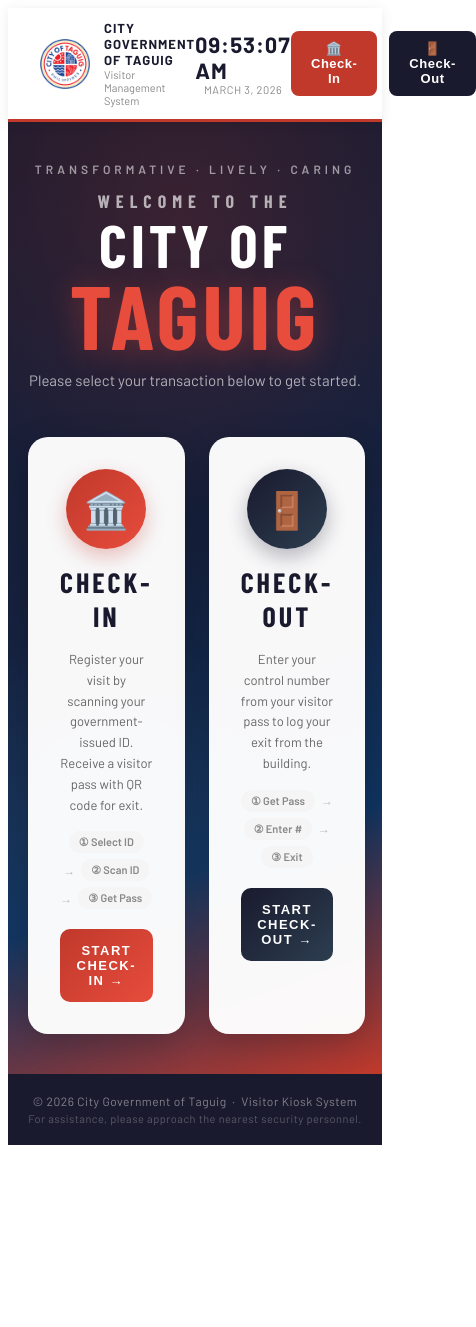
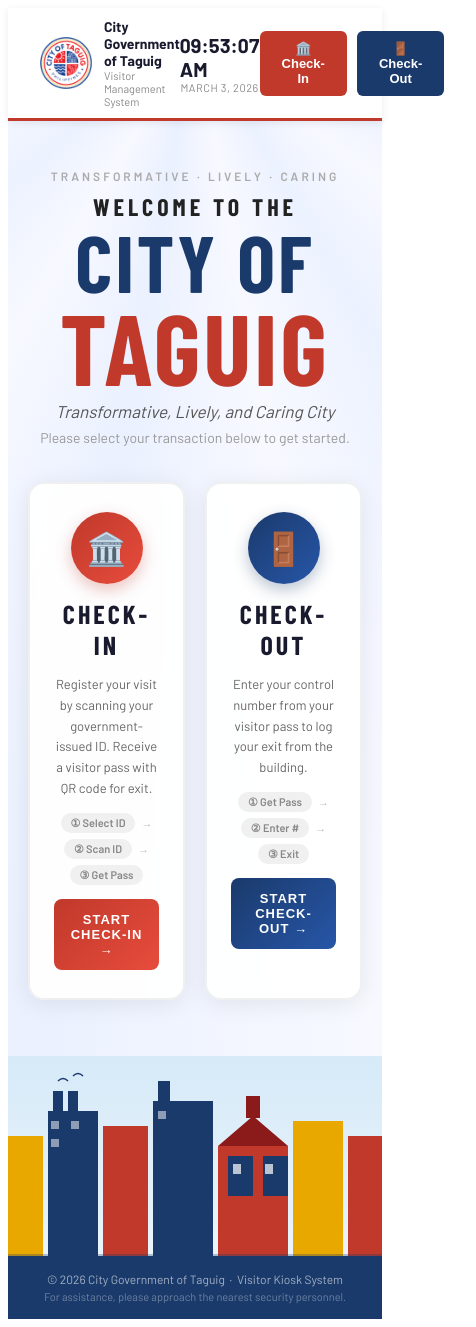
Before and after one commit to relente-patriciajoy/Taguig-Kiosk-System, an Angular app in the folder frontend/: page / in a window 390 px wide. Shown: the whole page, 476 px wide, since content can reach past the window. Before the commit the page ends 1153 px from the top, so only its background shows below. Built offline with nearby package versions, Linux system fonts and the light colour scheme; a web font is replaced by a local one.

Commit message:
feat: refactor landing page structure and styles for improved layout and responsiveness

```diff
--- a/frontend/src/app/landing/landing.css
+++ b/frontend/src/app/landing/landing.css
@@ -6,22 +6,23 @@
   padding: 0;
 }
 
-.landing-wrapper {
+/* ── Page Wrapper ── */
+.page-wrapper {
   min-height: 100vh;
   display: flex;
   flex-direction: column;
   font-family: 'Barlow', sans-serif;
-  background: #f0f2f5;
+  background: #ffffff;
 }
 
-/* ── Nav ── */
-.top-nav {
+/* ── Nav Bar ── */
+.nav-bar {
   display: flex;
   align-items: center;
   justify-content: space-between;
   background: #fff;
-  padding: 12px 32px;
-  box-shadow: 0 2px 12px rgba(0, 0, 0, 0.08);
+  padding: 10px 32px;
+  box-shadow: 0 2px 8px rgba(0, 0, 0, 0.08);
   border-bottom: 3px solid #c0392b;
   position: sticky;
   top: 0;
@@ -31,29 +32,27 @@
 .nav-brand {
   display: flex;
   align-items: center;
-  gap: 14px;
+  gap: 12px;
 }
 
 .nav-logo {
-  width: 50px;
-  height: 50px;
+  width: 52px;
+  height: 52px;
   object-fit: contain;
 }
 
-.nav-title-group {
+.nav-info {
   display: flex;
   flex-direction: column;
 }
 
-.nav-city {
-  font-size: 13px;
+.nav-title {
+  font-size: 14px;
   font-weight: 700;
   color: #1a1a2e;
-  letter-spacing: 1px;
-  text-transform: uppercase;
 }
 
-.nav-subtitle {
+.nav-sub {
   font-size: 11px;
   color: #888;
 }
@@ -65,11 +64,10 @@
 }
 
 .clock-time {
-  font-size: 22px;
+  font-size: 20px;
   font-weight: 700;
   color: #1a1a2e;
   font-variant-numeric: tabular-nums;
-  letter-spacing: 1px;
 }
 
 .clock-date {
@@ -79,199 +77,202 @@
   letter-spacing: 0.5px;
 }
 
-.nav-links {
+.nav-actions {
   display: flex;
-  gap: 12px;
+  gap: 10px;
 }
 
-.nav-btn {
-  padding: 10px 20px;
+.btn-checkin,
+.btn-checkout {
+  padding: 10px 22px;
   border: none;
-  border-radius: 8px;
+  border-radius: 6px;
   font-size: 13px;
   font-weight: 700;
   cursor: pointer;
-  letter-spacing: 0.5px;
   transition: transform 0.2s, box-shadow 0.2s;
 }
 
-.nav-btn:hover {
+.btn-checkin:hover,
+.btn-checkout:hover {
   transform: translateY(-2px);
-  box-shadow: 0 6px 16px rgba(0, 0, 0, 0.15);
+  box-shadow: 0 4px 12px rgba(0, 0, 0, 0.15);
 }
 
-.nav-btn-checkin {
+.btn-checkin {
   background: #c0392b;
   color: white;
 }
 
-.nav-btn-checkout {
-  background: #1a1a2e;
+.btn-checkout {
+  background: #1a3a6b;
   color: white;
 }
 
-/* ── Hero ── */
-.hero {
+/* ── Main Content ── */
+.main-content {
   flex: 1;
+  display: flex;
+  flex-direction: column;
+  align-items: center;
+  padding: 48px 20px 24px 20px;
   position: relative;
-  display: flex;
-  align-items: center;
-  justify-content: center;
-  min-height: calc(100vh - 80px);
   overflow: hidden;
+  /* Sunray background using conic gradient */
+  background:
+    conic-gradient(from 270deg at 50% -10%,
+      rgba(220, 230, 255, 0.55) 0deg,
+      rgba(255, 255, 255, 0) 20deg,
+      rgba(220, 230, 255, 0.45) 40deg,
+      rgba(255, 255, 255, 0) 60deg,
+      rgba(220, 230, 255, 0.40) 80deg,
+      rgba(255, 255, 255, 0) 100deg,
+      rgba(220, 230, 255, 0.45) 120deg,
+      rgba(255, 255, 255, 0) 140deg,
+      rgba(220, 230, 255, 0.40) 160deg,
+      rgba(255, 255, 255, 0) 180deg,
+      rgba(220, 230, 255, 0.45) 200deg,
+      rgba(255, 255, 255, 0) 220deg,
+      rgba(220, 230, 255, 0.40) 240deg,
+      rgba(255, 255, 255, 0) 260deg,
+      rgba(220, 230, 255, 0.45) 280deg,
+      rgba(255, 255, 255, 0) 300deg,
+      rgba(220, 230, 255, 0.40) 320deg,
+      rgba(255, 255, 255, 0) 340deg,
+      rgba(220, 230, 255, 0.45) 360deg),
+    #f7f9ff;
 }
 
-.hero-bg {
-  position: absolute;
-  inset: 0;
-  background: linear-gradient(160deg, #1a1a2e 0%, #16213e 45%, #0f3460 75%, #c0392b 100%);
-}
-
-.hero-bg-circle {
-  position: absolute;
-  border-radius: 50%;
-}
-
-.circle-1 {
-  width: 600px;
-  height: 600px;
-  background: radial-gradient(circle, rgba(192, 57, 43, 0.2) 0%, transparent 70%);
-  top: -200px;
-  right: -100px;
-}
-
-.circle-2 {
-  width: 400px;
-  height: 400px;
-  background: radial-gradient(circle, rgba(255, 255, 255, 0.05) 0%, transparent 70%);
-  bottom: 50px;
-  left: -100px;
-}
-
-.hero-content {
+/* ── Hero Text ── */
+.hero-text {
+  text-align: center;
+  margin-bottom: 36px;
   position: relative;
   z-index: 1;
-  text-align: center;
-  padding: 40px 20px;
-  max-width: 900px;
-  width: 100%;
-  animation: fadeUp 0.8s ease-out;
-}
-
-@keyframes fadeUp {
-  from {
-    opacity: 0;
-    transform: translateY(30px);
-  }
-
-  to {
-    opacity: 1;
-    transform: translateY(0);
-  }
 }
 
 .hero-tagline {
   font-size: 12px;
   font-weight: 600;
-  letter-spacing: 4px;
-  color: rgba(255, 255, 255, 0.55);
+  letter-spacing: 3px;
+  color: #aaa;
   text-transform: uppercase;
-  margin-bottom: 16px;
+  margin-bottom: 12px;
 }
 
-.hero-title {
+.hero-heading {
   display: flex;
   flex-direction: column;
   align-items: center;
-  margin-bottom: 16px;
   line-height: 1;
+  margin-bottom: 10px;
+  animation: fade-up 0.7s ease-out;
 }
 
-.title-welcome {
+.heading-welcome {
   font-family: 'Barlow Condensed', sans-serif;
-  font-size: 18px;
-  font-weight: 700;
-  color: rgba(255, 255, 255, 0.65);
-  letter-spacing: 6px;
+  font-size: 24px;
+  font-weight: 800;
+  color: #222;
+  letter-spacing: 4px;
   text-transform: uppercase;
-  margin-bottom: 4px;
+  margin-bottom: 2px;
 }
 
-.title-city {
+.heading-city {
   font-family: 'Barlow Condensed', sans-serif;
-  font-size: 60px;
+  font-size: 80px;
   font-weight: 800;
-  color: white;
-  letter-spacing: 4px;
+  color: #1a3a6b;
+  letter-spacing: 3px;
+  text-transform: uppercase;
 }
 
-.title-taguig {
+.heading-taguig {
   font-family: 'Barlow Condensed', sans-serif;
-  font-size: 90px;
+  font-size: 100px;
   font-weight: 800;
-  color: #e74c3c;
-  letter-spacing: 4px;
-  text-shadow: 0 4px 30px rgba(231, 76, 60, 0.4);
+  color: #c0392b;
+  letter-spacing: 3px;
+  text-transform: uppercase;
   line-height: 0.9;
 }
 
-.hero-desc {
-  font-size: 15px;
-  color: rgba(255, 255, 255, 0.65);
-  margin-bottom: 48px;
+.hero-italic {
+  font-size: 17px;
+  color: #555;
+  font-style: italic;
+  margin-bottom: 8px;
 }
 
-/* ── Cards ── */
-.action-cards {
+.hero-prompt {
+  font-size: 14px;
+  color: #999;
+}
+
+/* ── Card Grid ── */
+.card-grid {
   display: grid;
   grid-template-columns: 1fr 1fr;
-  gap: 24px;
-  max-width: 820px;
-  margin: 0 auto;
+  gap: 20px;
+  max-width: 760px;
+  width: 100%;
+  margin-bottom: 32px;
+  position: relative;
+  z-index: 1;
 }
 
-.action-card {
-  background: rgba(255, 255, 255, 0.97);
-  border-radius: 20px;
-  padding: 32px;
+.card {
+  background: rgba(255, 255, 255, 0.92);
+  backdrop-filter: blur(8px);
+  border-radius: 16px;
+  padding: 28px 24px;
   display: flex;
   flex-direction: column;
   align-items: center;
-  gap: 16px;
+  gap: 14px;
   cursor: pointer;
-  transition: transform 0.3s, box-shadow 0.3s;
-  box-shadow: 0 8px 32px rgba(0, 0, 0, 0.2);
+  border: 2px solid rgba(0, 0, 0, 0.06);
+  box-shadow: 0 4px 24px rgba(0, 0, 0, 0.08);
   text-align: center;
+  transition: transform 0.3s, box-shadow 0.3s, border-color 0.3s;
 }
 
-.action-card:hover {
-  transform: translateY(-8px);
-  box-shadow: 0 20px 48px rgba(0, 0, 0, 0.3);
+.card-checkin:hover {
+  transform: translateY(-6px);
+  box-shadow: 0 16px 40px rgba(192, 57, 43, 0.18);
+  border-color: #c0392b;
 }
 
-.card-icon-wrap {
-  width: 80px;
-  height: 80px;
+.card-checkout:hover {
+  transform: translateY(-6px);
+  box-shadow: 0 16px 40px rgba(26, 58, 107, 0.18);
+  border-color: #1a3a6b;
+}
+
+.card-icon {
+  width: 72px;
+  height: 72px;
   border-radius: 50%;
   display: flex;
   align-items: center;
   justify-content: center;
-  font-size: 36px;
+  font-size: 32px;
 }
 
-.checkin-icon-wrap {
+.icon-checkin {
   background: linear-gradient(135deg, #c0392b, #e74c3c);
-  box-shadow: 0 8px 20px rgba(192, 57, 43, 0.3);
+  box-shadow: 0 6px 16px rgba(192, 57, 43, 0.3);
 }
 
-.checkout-icon-wrap {
-  background: linear-gradient(135deg, #1a1a2e, #2c3e50);
-  box-shadow: 0 8px 20px rgba(26, 26, 46, 0.3);
+.icon-checkout {
+  background: linear-gradient(135deg, #1a3a6b, #2756a8);
+  box-shadow: 0 6px 16px rgba(26, 58, 107, 0.3);
 }
 
 .card-title {
   font-family: 'Barlow Condensed', sans-serif;
-  font-size: 28px;
+  font-size: 26px;
   font-weight: 800;
   letter-spacing: 3px;
   color: #1a1a2e;
@@ -295,52 +296,65 @@
   font-size: 11px;
   font-weight: 600;
   color: #888;
-  background: #f5f5f5;
-  padding: 4px 10px;
+  background: #f0f0f0;
+  padding: 3px 10px;
   border-radius: 20px;
 }
 
-.arrow {
-  font-size: 12px;
+.step-arrow {
+  font-size: 11px;
   color: #bbb;
 }
 
 .card-btn {
   width: 100%;
-  padding: 14px;
+  padding: 13px;
   border: none;
-  border-radius: 10px;
+  border-radius: 8px;
   font-size: 13px;
   font-weight: 800;
-  letter-spacing: 1.5px;
+  letter-spacing: 1px;
   cursor: pointer;
   transition: transform 0.2s, box-shadow 0.2s;
-  margin-top: 4px;
 }
 
 .card-btn:hover {
   transform: translateY(-2px);
-  box-shadow: 0 6px 16px rgba(0, 0, 0, 0.2);
+  box-shadow: 0 6px 16px rgba(0, 0, 0, 0.15);
 }
 
-.checkin-btn {
+.btn-red {
   background: linear-gradient(135deg, #c0392b, #e74c3c);
   color: white;
 }
 
-.checkout-btn {
-  background: linear-gradient(135deg, #1a1a2e, #2c3e50);
+.btn-blue {
+  background: linear-gradient(135deg, #1a3a6b, #2756a8);
   color: white;
 }
 
+/* ── Skyline Photo ── */
+.skyline-wrap {
+  width: 100%;
+  overflow: hidden;
+  line-height: 0;
+  margin-top: auto;
+}
+
+.skyline-img {
+  width: 100%;
+  height: auto;
+  display: block;
+  image-rendering: crisp-edges;
+}
+
 /* ── Footer ── */
-.landing-footer {
-  background: #1a1a2e;
-  color: rgba(255, 255, 255, 0.45);
+.page-footer {
+  background: #1a3a6b;
+  color: rgba(255, 255, 255, 0.6);
   text-align: center;
-  padding: 20px;
+  padding: 16px;
   font-size: 12px;
-  letter-spacing: 0.5px;
 }
 
 .footer-sub {
@@ -348,3 +362,51 @@
   font-size: 11px;
   opacity: 0.6;
 }
+
+/* ── Animation ── */
+@keyframes fade-up {
+  from {
+    opacity: 0;
+    transform: translateY(24px);
+  }
+
+  to {
+    opacity: 1;
+    transform: translateY(0);
+  }
+}
+
+/* ── Animated Skyline ── */
+.skyline-wrap {
+  width: 100%;
+  overflow: hidden;
+  line-height: 0;
+  background: linear-gradient(to bottom, #d6eaf8, #eaf4fb);
+}
+
+.skyline-scroll {
+  display: flex;
+  width: max-content;
+  animation: scroll-city 40s linear infinite;
+}
+
+.skyline-svg {
+  width: 2400px;
+  height: 200px;
+  flex-shrink: 0;
+}
+
+@keyframes scroll-city {
+  from {
+    transform: translateX(0);
+  }
+
+  to {
+    transform: translateX(-1200px);
+  }
+}
+
+/* Pause on hover */
+.skyline-wrap:hover .skyline-scroll {
+  animation-play-state: paused;
+}
--- a/frontend/src/app/landing/landing.html
+++ b/frontend/src/app/landing/landing.html
@@ -1,42 +1,47 @@
-<div class="landing-wrapper">
+<div class="page-wrapper">
 
-  <nav class="top-nav">
+  <!-- Navigation -->
+  <nav class="nav-bar">
     <div class="nav-brand">
       <img src="taguig-logo.png" alt="Taguig Logo" class="nav-logo"
            onerror="this.style.display='none'">
-      <div class="nav-title-group">
-        <span class="nav-city">CITY GOVERNMENT OF TAGUIG</span>
-        <span class="nav-subtitle">Visitor Management System</span>
+      <div class="nav-info">
+        <span class="nav-title">City Government of Taguig</span>
+        <span class="nav-sub">Visitor Management System</span>
       </div>
     </div>
+
     <div class="nav-clock">
       <span class="clock-time">{{ currentTime | date:'hh:mm:ss a' }}</span>
       <span class="clock-date">{{ currentTime | date:'MMMM d, yyyy' }}</span>
     </div>
-    <div class="nav-links">
-      <button (click)="goToCheckin()"  class="nav-btn nav-btn-checkin">🏛️ Check-In</button>
-      <button (click)="goToCheckout()" class="nav-btn nav-btn-checkout">🚪 Check-Out</button>
+
+    <div class="nav-actions">
+      <button (click)="goToCheckin()"  class="btn-checkin">🏛️ Check-In</button>
+      <button (click)="goToCheckout()" class="btn-checkout">🚪 Check-Out</button>
     </div>
   </nav>
 
-  <section class="hero">
-    <div class="hero-bg">
-      <div class="hero-bg-circle circle-1"></div>
-      <div class="hero-bg-circle circle-2"></div>
+  <!-- Main Content -->
+  <main class="main-content">
+
+    <!-- Hero Text -->
+    <div class="hero-text">
+      <p class="hero-tagline">TRANSFORMATIVE · LIVELY · CARING</p>
+      <h1 class="hero-heading">
+        <span class="heading-welcome">WELCOME TO THE</span>
+        <span class="heading-city">CITY OF</span>
+        <span class="heading-taguig">TAGUIG</span>
+      </h1>
+      <p class="hero-italic">Transformative, Lively, and Caring City</p>
+      <p class="hero-prompt">Please select your transaction below to get started.</p>
     </div>
-    <div class="hero-content">
-      <p class="hero-tagline">TRANSFORMATIVE · LIVELY · CARING</p>
-      <h1 class="hero-title">
-        <span class="title-welcome">WELCOME TO THE</span>
-        <span class="title-city">CITY OF</span>
-        <span class="title-taguig">TAGUIG</span>
-      </h1>
-      <p class="hero-desc">Please select your transaction below to get started.</p>
 
-      <div class="action-cards">
+    <!-- Action Cards -->
+    <div class="card-grid">
 
-        <div class="action-card checkin-card" (click)="goToCheckin()">
-          <div class="card-icon-wrap checkin-icon-wrap">🏛️</div>
+      <div class="card card-checkin" (click)="goToCheckin()">
+        <div class="card-icon icon-checkin">🏛️</div>
         <h2 class="card-title">CHECK-IN</h2>
         <p class="card-desc">
           Register your visit by scanning your government-issued ID.
@@ -44,16 +49,16 @@
         </p>
         <div class="card-steps">
           <span class="step">① Select ID</span>
-            <span class="arrow">→</span>
+          <span class="step-arrow">→</span>
           <span class="step">② Scan ID</span>
-            <span class="arrow">→</span>
+          <span class="step-arrow">→</span>
           <span class="step">③ Get Pass</span>
         </div>
-          <button class="card-btn checkin-btn">START CHECK-IN →</button>
+        <button class="card-btn btn-red">START CHECK-IN →</button>
       </div>
 
-        <div class="action-card checkout-card" (click)="goToCheckout()">
-          <div class="card-icon-wrap checkout-icon-wrap">🚪</div>
+      <div class="card card-checkout" (click)="goToCheckout()">
+        <div class="card-icon icon-checkout">🚪</div>
         <h2 class="card-title">CHECK-OUT</h2>
         <p class="card-desc">
           Enter your control number from your visitor pass
@@ -61,19 +66,158 @@
         </p>
         <div class="card-steps">
           <span class="step">① Get Pass</span>
-            <span class="arrow">→</span>
+          <span class="step-arrow">→</span>
           <span class="step">② Enter #</span>
-            <span class="arrow">→</span>
+          <span class="step-arrow">→</span>
           <span class="step">③ Exit</span>
         </div>
-          <button class="card-btn checkout-btn">START CHECK-OUT →</button>
+        <button class="card-btn btn-blue">START CHECK-OUT →</button>
       </div>
 
     </div>
+
+  </main>
+
+  <!-- Animated Skyline -->
+  <div class="skyline-wrap">
+    <div class="skyline-scroll">
+      <svg class="skyline-svg" viewBox="0 0 2400 200" xmlns="http://www.w3.org/2000/svg" preserveAspectRatio="xMidYMax meet">
+
+        <!-- Sky -->
+        <defs>
+          <linearGradient id="sky" x1="0" y1="0" x2="0" y2="1">
+            <stop offset="0%" stop-color="#d6eaf8"/>
+            <stop offset="100%" stop-color="#eaf4fb"/>
+          </linearGradient>
+          <!-- Water wave pattern -->
+          <pattern id="wave" x="0" y="0" width="120" height="20" patternUnits="userSpaceOnUse">
+            <path d="M0 10 Q30 0 60 10 Q90 20 120 10" stroke="#2756a8" stroke-width="2.5" fill="none" opacity="0.5"/>
+          </pattern>
+          <pattern id="wave2" x="0" y="0" width="120" height="20" patternUnits="userSpaceOnUse">
+            <path d="M0 10 Q30 0 60 10 Q90 20 120 10" stroke="#c0392b" stroke-width="2" fill="none" opacity="0.4"/>
+          </pattern>
+        </defs>
+
+        <rect width="2400" height="200" fill="url(#sky)"/>
+
+        <!-- === BUILDING SET 1 === -->
+        <!-- Red tall buildings -->
+        <rect x="0"   y="60"  width="45" height="140" fill="#c0392b"/>
+        <rect x="5"   y="40"  width="8"  height="20"  fill="#c0392b"/>
+        <rect x="50"  y="90"  width="30" height="110" fill="#1a3a6b"/>
+        <rect x="85"  y="50"  width="55" height="150" fill="#c0392b"/>
+        <rect x="90"  y="30"  width="10" height="22"  fill="#c0392b"/>
+        <rect x="100" y="30"  width="10" height="22"  fill="#c0392b"/>
+        <!-- Yellow -->
+        <rect x="145" y="80"  width="40" height="120" fill="#e8a800"/>
+        <rect x="190" y="55"  width="50" height="145" fill="#1a3a6b"/>
+        <rect x="195" y="35"  width="10" height="22"  fill="#1a3a6b"/>
+        <rect x="210" y="35"  width="10" height="22"  fill="#1a3a6b"/>
+        <rect x="245" y="70"  width="45" height="130" fill="#c0392b"/>
+        <rect x="295" y="45"  width="60" height="155" fill="#1a3a6b"/>
+        <rect x="300" y="25"  width="12" height="22"  fill="#1a3a6b"/>
+        <!-- Church/landmark -->
+        <rect x="360" y="90"  width="70" height="110" fill="#c0392b"/>
+        <polygon points="395,60 360,90 430,90" fill="#8b1a1a"/>
+        <rect x="388" y="40"  width="14" height="22"  fill="#8b1a1a"/>
+        <rect x="370" y="100" width="25" height="40"  fill="#1a3a6b"/>
+        <rect x="405" y="100" width="25" height="40"  fill="#1a3a6b"/>
+        <!-- Windows on church -->
+        <rect x="375" y="108" width="8" height="10" fill="white" opacity="0.7"/>
+        <rect x="407" y="108" width="8" height="10" fill="white" opacity="0.7"/>
+
+        <rect x="435" y="65"  width="50" height="135" fill="#e8a800"/>
+        <rect x="490" y="80"  width="35" height="120" fill="#c0392b"/>
+        <rect x="530" y="50"  width="55" height="150" fill="#1a3a6b"/>
+        <rect x="535" y="30"  width="10" height="22"  fill="#1a3a6b"/>
+        <rect x="550" y="30"  width="10" height="22"  fill="#1a3a6b"/>
+        <rect x="590" y="70"  width="45" height="130" fill="#c0392b"/>
+        <rect x="640" y="55"  width="60" height="145" fill="#e8a800"/>
+        <rect x="705" y="75"  width="40" height="125" fill="#1a3a6b"/>
+        <rect x="750" y="45"  width="55" height="155" fill="#c0392b"/>
+        <rect x="755" y="25"  width="10" height="22"  fill="#c0392b"/>
+        <rect x="810" y="80"  width="35" height="120" fill="#e8a800"/>
+        <rect x="850" y="60"  width="50" height="140" fill="#1a3a6b"/>
+        <rect x="905" y="75"  width="45" height="125" fill="#c0392b"/>
+        <rect x="955" y="50"  width="55" height="150" fill="#e8a800"/>
+        <rect x="960" y="30"  width="10" height="22"  fill="#e8a800"/>
+
+        <!-- Smiley/heart landmark -->
+        <circle cx="1040" cy="100" r="35" fill="#f0f8ff" stroke="#1a3a6b" stroke-width="3"/>
+        <circle cx="1028" cy="95"  r="5"  fill="#1a3a6b"/>
+        <circle cx="1052" cy="95"  r="5"  fill="#1a3a6b"/>
+        <path d="M1028 108 Q1040 118 1052 108" stroke="#c0392b" stroke-width="3" fill="none"/>
+        <rect x="1000" y="135" width="80" height="65" fill="#1a3a6b"/>
+
+        <rect x="1085" y="65"  width="50" height="135" fill="#c0392b"/>
+        <rect x="1140" y="80"  width="40" height="120" fill="#e8a800"/>
+        <rect x="1185" y="50"  width="55" height="150" fill="#1a3a6b"/>
+        <rect x="1190" y="30"  width="10" height="22"  fill="#1a3a6b"/>
+        <rect x="1205" y="30"  width="10" height="22"  fill="#1a3a6b"/>
+        <rect x="1245" y="70"  width="45" height="130" fill="#c0392b"/>
+        <rect x="1295" y="55"  width="60" height="145" fill="#e8a800"/>
+        <rect x="1360" y="75"  width="40" height="125" fill="#1a3a6b"/>
+        <rect x="1405" y="45"  width="55" height="155" fill="#c0392b"/>
+        <rect x="1465" y="80"  width="35" height="120" fill="#e8a800"/>
+        <rect x="1505" y="60"  width="50" height="140" fill="#1a3a6b"/>
+        <rect x="1560" y="75"  width="45" height="125" fill="#c0392b"/>
+        <rect x="1610" y="50"  width="55" height="150" fill="#1a3a6b"/>
+
+        <!-- Wave section -->
+        <rect x="1670" y="130" width="730" height="70" fill="#d6eaf8"/>
+        <rect x="1670" y="130" width="730" height="70" fill="url(#wave)"/>
+        <rect x="1670" y="145" width="730" height="55" fill="url(#wave2)"/>
+
+        <!-- Buildings behind waves -->
+        <rect x="1670" y="60"  width="50" height="140" fill="#c0392b"/>
+        <rect x="1725" y="45"  width="55" height="155" fill="#e8a800"/>
+        <rect x="1730" y="25"  width="10" height="22"  fill="#e8a800"/>
+        <rect x="1785" y="70"  width="45" height="130" fill="#1a3a6b"/>
+        <rect x="1835" y="50"  width="55" height="150" fill="#c0392b"/>
+        <rect x="1840" y="30"  width="10" height="22"  fill="#c0392b"/>
+        <rect x="1895" y="75"  width="40" height="125" fill="#e8a800"/>
+        <rect x="1940" y="55"  width="55" height="145" fill="#1a3a6b"/>
+        <rect x="1945" y="35"  width="10" height="22"  fill="#1a3a6b"/>
+        <rect x="2000" y="65"  width="50" height="135" fill="#c0392b"/>
+        <rect x="2055" y="80"  width="35" height="120" fill="#e8a800"/>
+        <rect x="2095" y="50"  width="55" height="150" fill="#1a3a6b"/>
+        <rect x="2100" y="30"  width="10" height="22"  fill="#1a3a6b"/>
+        <rect x="2155" y="70"  width="45" height="130" fill="#c0392b"/>
+        <rect x="2205" y="55"  width="60" height="145" fill="#e8a800"/>
+        <rect x="2270" y="60"  width="50" height="140" fill="#1a3a6b"/>
+        <rect x="2325" y="75"  width="45" height="125" fill="#c0392b"/>
+        <rect x="2375" y="50"  width="55" height="150" fill="#e8a800"/>
+
+        <!-- Windows scattered -->
+        <rect x="88"  y="60"  width="8"  height="8"  fill="white" opacity="0.5"/>
+        <rect x="102" y="60"  width="8"  height="8"  fill="white" opacity="0.5"/>
+        <rect x="88"  y="78"  width="8"  height="8"  fill="white" opacity="0.5"/>
+        <rect x="102" y="78"  width="8"  height="8"  fill="white" opacity="0.5"/>
+        <rect x="193" y="65"  width="8"  height="8"  fill="white" opacity="0.5"/>
+        <rect x="213" y="65"  width="8"  height="8"  fill="white" opacity="0.5"/>
+        <rect x="193" y="83"  width="8"  height="8"  fill="white" opacity="0.5"/>
+        <rect x="300" y="55"  width="8"  height="8"  fill="white" opacity="0.5"/>
+        <rect x="534" y="60"  width="8"  height="8"  fill="white" opacity="0.5"/>
+        <rect x="548" y="60"  width="8"  height="8"  fill="white" opacity="0.5"/>
+        <rect x="755" y="55"  width="8"  height="8"  fill="white" opacity="0.5"/>
+        <rect x="1190" y="60" width="8"  height="8"  fill="white" opacity="0.5"/>
+
+        <!-- Birds -->
+        <path d="M200 25 Q205 20 210 25" stroke="#1a3a6b" stroke-width="1.5" fill="none"/>
+        <path d="M215 20 Q220 15 225 20" stroke="#1a3a6b" stroke-width="1.5" fill="none"/>
+        <path d="M600 30 Q605 25 610 30" stroke="#1a3a6b" stroke-width="1.5" fill="none"/>
+        <path d="M900 18 Q905 13 910 18" stroke="#1a3a6b" stroke-width="1.5" fill="none"/>
+        <path d="M915 23 Q920 18 925 23" stroke="#1a3a6b" stroke-width="1.5" fill="none"/>
+
+        <!-- Ground line -->
+        <rect x="0" y="198" width="2400" height="2" fill="#1a3a6b" opacity="0.3"/>
+
+      </svg>
     </div>
-  </section>
+  </div>
 
-  <footer class="landing-footer">
+  <!-- Footer -->
+  <footer class="page-footer">
     <p>© {{ currentTime | date:'yyyy' }} City Government of Taguig &nbsp;·&nbsp; Visitor Kiosk System</p>
     <p class="footer-sub">For assistance, please approach the nearest security personnel.</p>
   </footer>
--- a/frontend/src/app/landing/landing.ts
+++ b/frontend/src/app/landing/landing.ts
@@ -10,12 +10,22 @@
   styleUrl: './landing.css'
 })
 export class LandingComponent {
+
+  // Properties
   currentTime = new Date();
 
+  // Constructor
   constructor(private router: Router) {
     setInterval(() => { this.currentTime = new Date(); }, 1000);
   }
 
-  goToCheckin(): void { this.router.navigate(['/checkin']); }
-  goToCheckout(): void { this.router.navigate(['/checkout']); }
+  // Methods
+  goToCheckin(): void {
+    this.router.navigate(['/checkin']);
+  }
+
+  goToCheckout(): void {
+    this.router.navigate(['/checkout']);
+  }
+
 }
```
Lines whose indentation alone changed are shown as unchanged.
